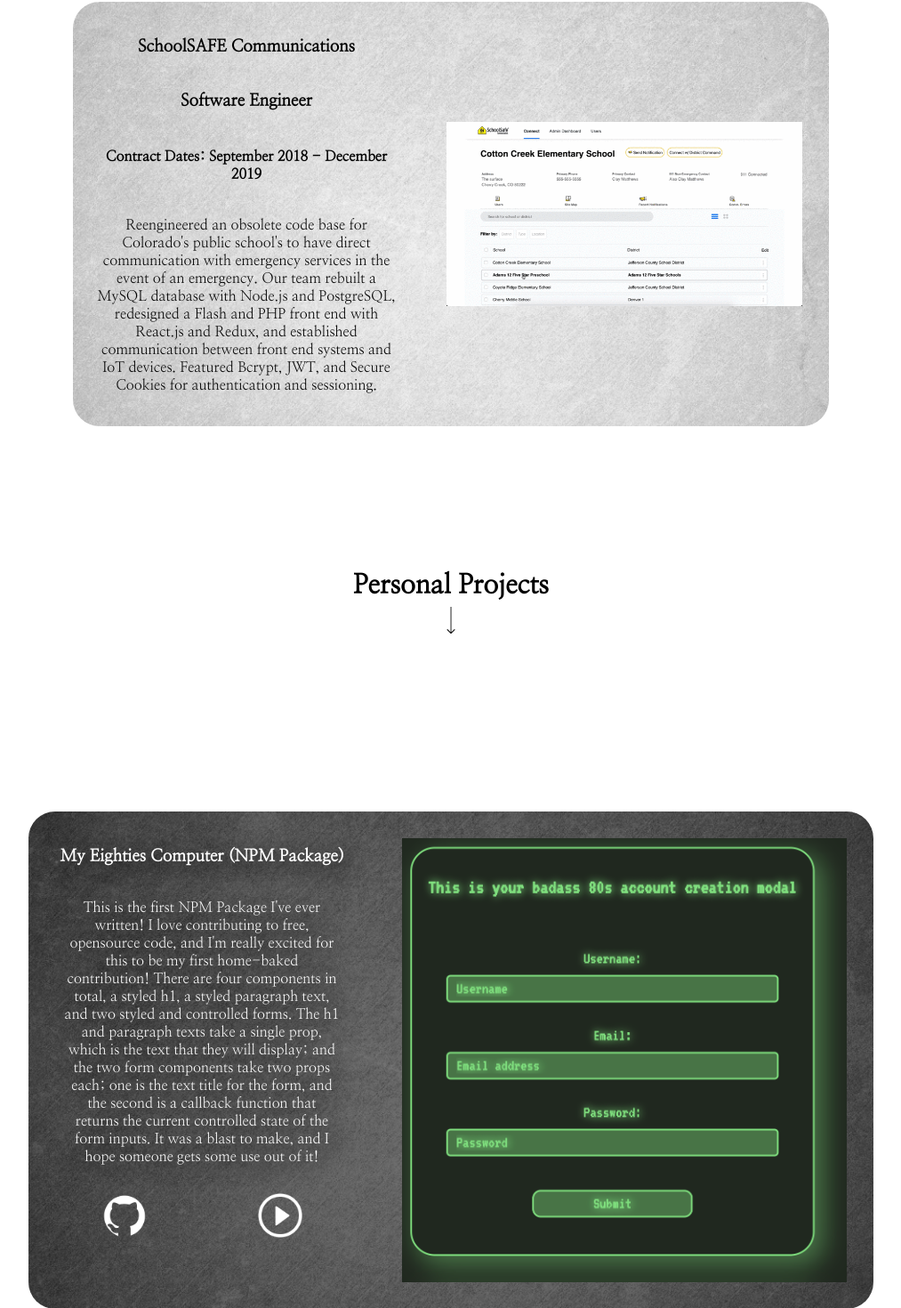
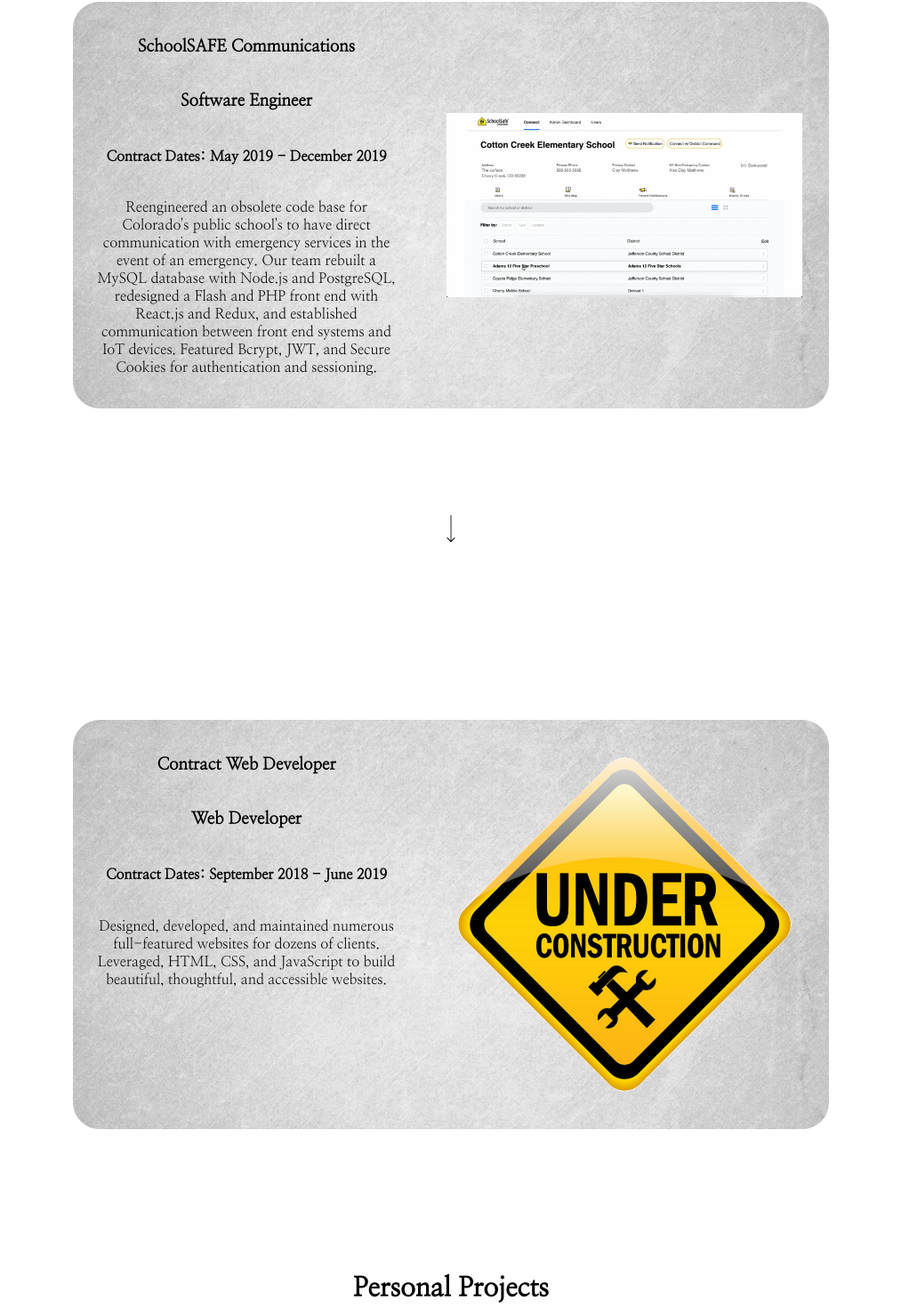
Before and after one commit to baldm0mma/JevTheDev-PortfolioPage, a React (Create React App) app: page / in a window 1280 px wide. Shown: the part 3255-4725 px from the top of the page at 89% size, without its empty margins (133-1146 px from the left). Built offline with nearby package versions, Linux system fonts and the light colour scheme; no server answers.

Commit message:
master/ update dates

```diff
--- a/src/App.js
+++ b/src/App.js
@@ -53,14 +53,14 @@
       <Fade right>
         <Contract content={contractContent[0]} />
       </Fade>
-      {/* <img
+      <img
         className="down-arrow"
         src="./assets/downArrow.png"
         alt="Down Arrow"
       />
       <Fade left>
         <Contract content={contractContent[1]} />
-      </Fade> */}
+      </Fade>
       <Zoom>
         <h4 className="about-title">Personal Projects</h4>
       </Zoom>
--- a/src/allData/allData.js
+++ b/src/allData/allData.js
@@ -95,17 +95,17 @@
   {
     companyName: "SchoolSAFE Communications",
     jobTitle: "Software Engineer",
-    dates: "September 2018 - December 2019",
+    dates: "May 2019 - December 2019",
     description:
       "Reengineered an obsolete code base for Colorado's public school's to have direct communication with emergency services in the event of an emergency. Our team rebuilt a MySQL database with Node.js and PostgreSQL, redesigned a Flash and PHP front end with React.js and Redux, and established communication between front end systems and IoT devices. Featured Bcrypt, JWT, and Secure Cookies for authentication and sessioning.",
     image: "./assets/SchoolSAFE.png",
   },
   {
-    companyName: "Bryan Barton Construction",
-    jobTitle: "Software Engineer",
-    dates: "September 2019 - January 2020",
+    companyName: "Contract Web Developer",
+    jobTitle: "Web Developer",
+    dates: "September 2018 - June 2019",
     description:
-      "Designed, built, and implemented a dynamic, full-stack, and multi-interface web application that connects homeowners and property managers with construction and home repair needs with builders and contractors. Homeowners/property managers, contractors, and administrators all have separate logins and permissions; Homeowners/property managers can enter a job, then contractors/builders can enter a bid, finally a bid is chosen, and the job is archived.",
+      "Designed, developed, and maintained numerous full-featured websites for dozens of clients. Leveraged, HTML, CSS, and JavaScript to build beautiful, thoughtful, and accessible websites.",
     image: "./assets/under-construction.png",
   },
 ];
```
